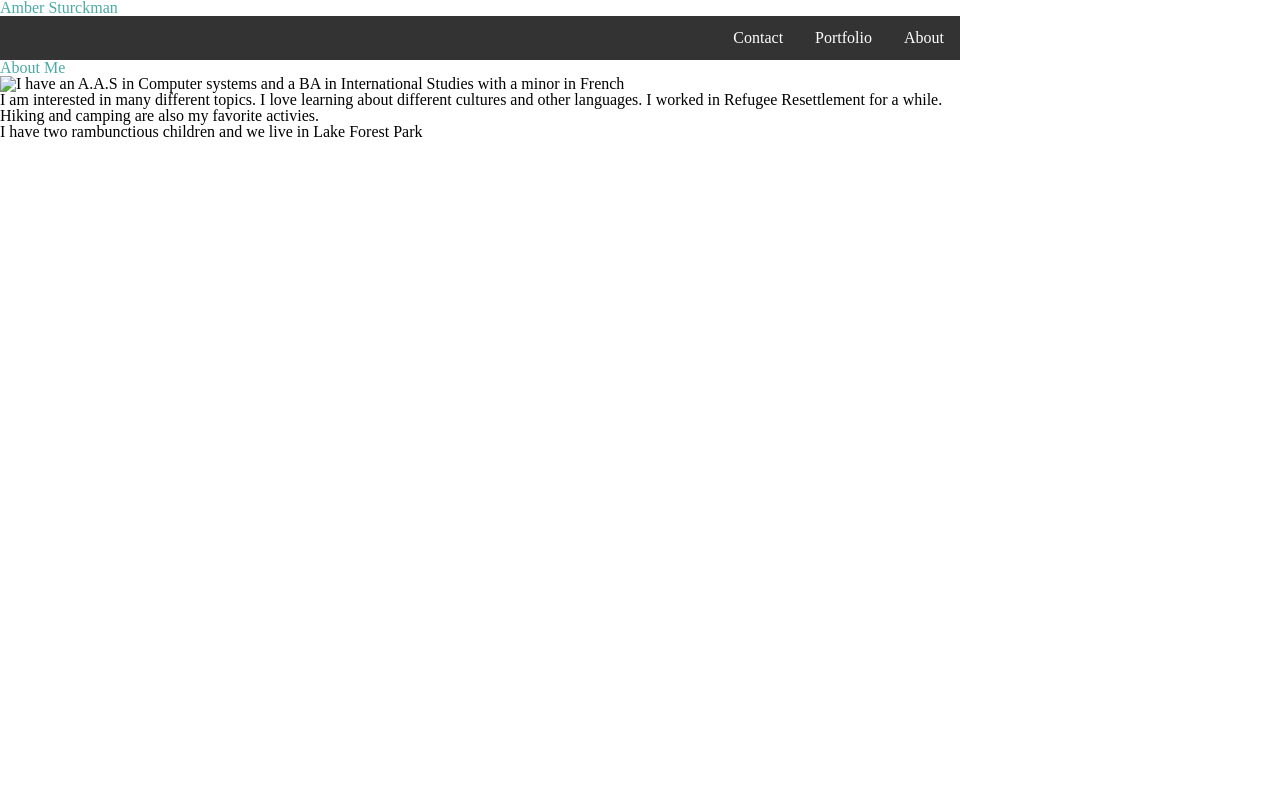
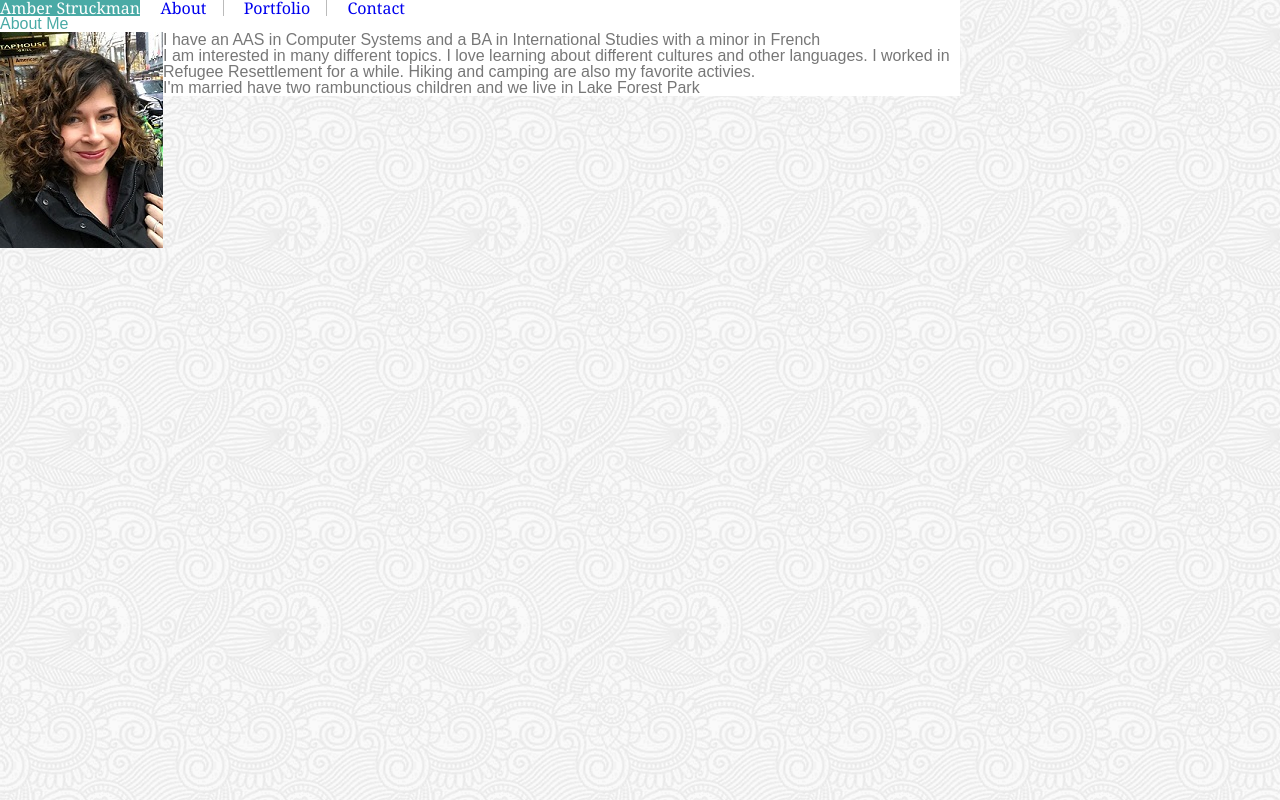
Before and after one commit to amberstruckman/Basic-Portfolio, a plain HTML site: page index.html in a window 1280 px wide. Drawn offline with Linux system fonts and the light colour scheme; files that its build step writes are made by us from their sources.

Commit message:
day two work

```diff
--- a/assets/css/style.css
+++ b/assets/css/style.css
@@ -1,21 +1,41 @@
 body {
     width: 960px;
-    background-image: full-bloom;
+    background: url(../images/full-bloom.png);
+    font-family: 'Arial', 'Helvetica Neue', Helvetica, sans-serif;
+}
+
+header {
+    position:relative;
+    display:block;
+    max-width:100%;
+    background: #ffffff;
+    border: #cccccc;
+    font-family: 'Georgia', Times, Times New Roman, serif;
 }
 
 h1 {
     color: #4aaaa5;
+
 }
 
+#nameLogo
+{
+    background: #4aaaa5;
+    color: #ffffff;
+    display: inline-block;
+}
 img {
     float: left;
 }
 
 p {
-    float: left;
+    /* float: left; */
+    color: #777777;
 }
 article {
-    border: aqua;
+    background: #ffffff;
+    border-color: #dddddd;
+    border-width: 20px;
     margin-left: auto;
     margin-right: auto;
     margin-bottom: auto;
@@ -26,22 +46,43 @@ ul {
     list-style-type: none;
     margin: 0;
     padding: 0;
-    overflow: hidden;
-    background-color: #333;
+    /* overflow: hidden; */
+    background-color:white;
+    display: inline-block;
+    /* position: absolute; */
+
+
 }
 
 li {
-    float: right;
+    color: #4aaaa5;
+    display: inline-block;
+    border-right: 1px solid #bbb;
+
+
+
+
+
+}
+li:last-child {
+    border-right: none;
 }
 
 li a {
-    display: block;
-    color: white;
+    /* display: block; */
+    /* color: white; */
     text-align: center;
     padding: 14px 16px;
     text-decoration: none;
+
 }
 
-li a:hover {
+/* li a:hover {
     background-color: #111;
+} */
+
+nav {
+    display: inline-block;
+
+
 }
--- a/index.html
+++ b/index.html
@@ -12,9 +12,9 @@
 
 <body>
     <header>
-        <h1>Amber Sturckman</h1>
-        <nav>
-                <ul>
+            <h1 id="nameLogo">Amber Struckman</h1>
+    <nav>
+        <ul>
                         <li><a href="index.html">About</a></li>
                         <li><a href="portfolio.html">Portfolio</a></li>
                         <li><a href="contact.html">Contact</a></li>
@@ -24,10 +24,11 @@
 
   <article>
         <h1> About Me </h1>
-        <img src="portfolioImage.jpg" "Amber Struckman" />
+        <img src="assets/images/profileImage.jpg" "Amber Struckman"  />
 
-        <p>I have an A.A.S in Computer systems and a BA in International Studies with a minor in French</p>
+        <p>I have an AAS in Computer Systems and a BA in International Studies with a minor in French</p>
         <p>I am interested in many different topics.  I love learning about different cultures and other languages. I worked in Refugee Resettlement for a while. Hiking and camping are also my favorite activies. </p>
-        <p>I have two rambunctious children and we live in Lake Forest Park</p>
+        <p>I'm married have two rambunctious children and we live in Lake Forest Park</p>
     </article>
+    </body>
 </html>
```
Also changed, not shown: contact.html (+42 -0 lines), portfolio.html (+36 -0 lines), assets/images/portfolioImage1.jpg (added), assets/images/portfolioImage2.jpg (added), assets/images/portfolioImage3.jpg (added), assets/images/portfolioImage4.jpg (added), assets/images/profileImage.jpg (added), assets/images/profileImage.jpg.jpg (deleted).
